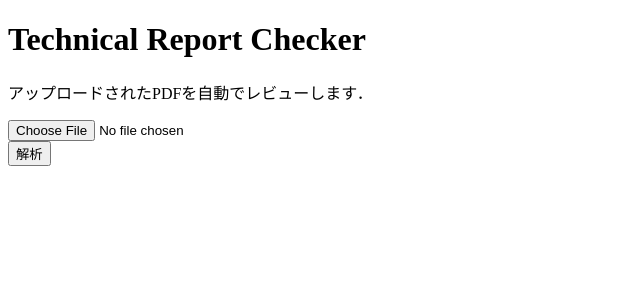
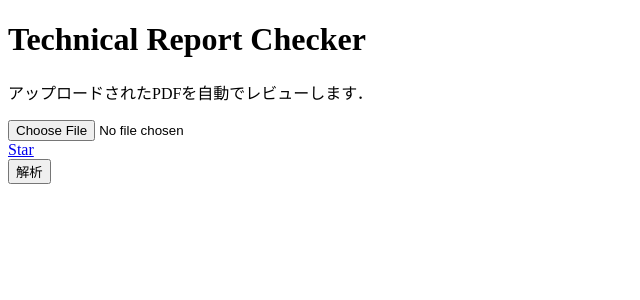
Before and after one commit to cdsl-research/text-checker, a FastAPI app: page / in a window 1280 px wide. Shown: the top 300 px of the page, without its empty margins (0-640 px from the left). Run offline with FastAPI, Linux system fonts and the light colour scheme.

Commit message:
update top page

```diff
--- a/front/templates/top.html
+++ b/front/templates/top.html
@@ -12,6 +12,10 @@
         <h1>Technical Report Checker</h1>
         <p>アップロードされたPDFを自動でレビューします．</p>
         <input type="file" id="artifact" accept="application/pdf" enctype="multipart/form-data">
+        <br>
+        <!-- Place this tag where you want the button to render. -->
+        <a class="github-button" href="https://github.com/cdsl-research/text-checker" data-size="large"
+            data-show-count="true" aria-label="Star cdsl-research/text-checker on GitHub">Star</a>
         <br>
         <button type="button" id="analyze">解析</button>
         <aside id="progress"></aside>
@@ -101,6 +105,8 @@
                 .then(data => displayTable(data))
         }, false);
     </script>
+    <!-- Place this tag in your head or just before your close body tag. -->
+    <script async defer src="https://buttons.github.io/buttons.js"></script>
 </body>
 
 </html>
```
